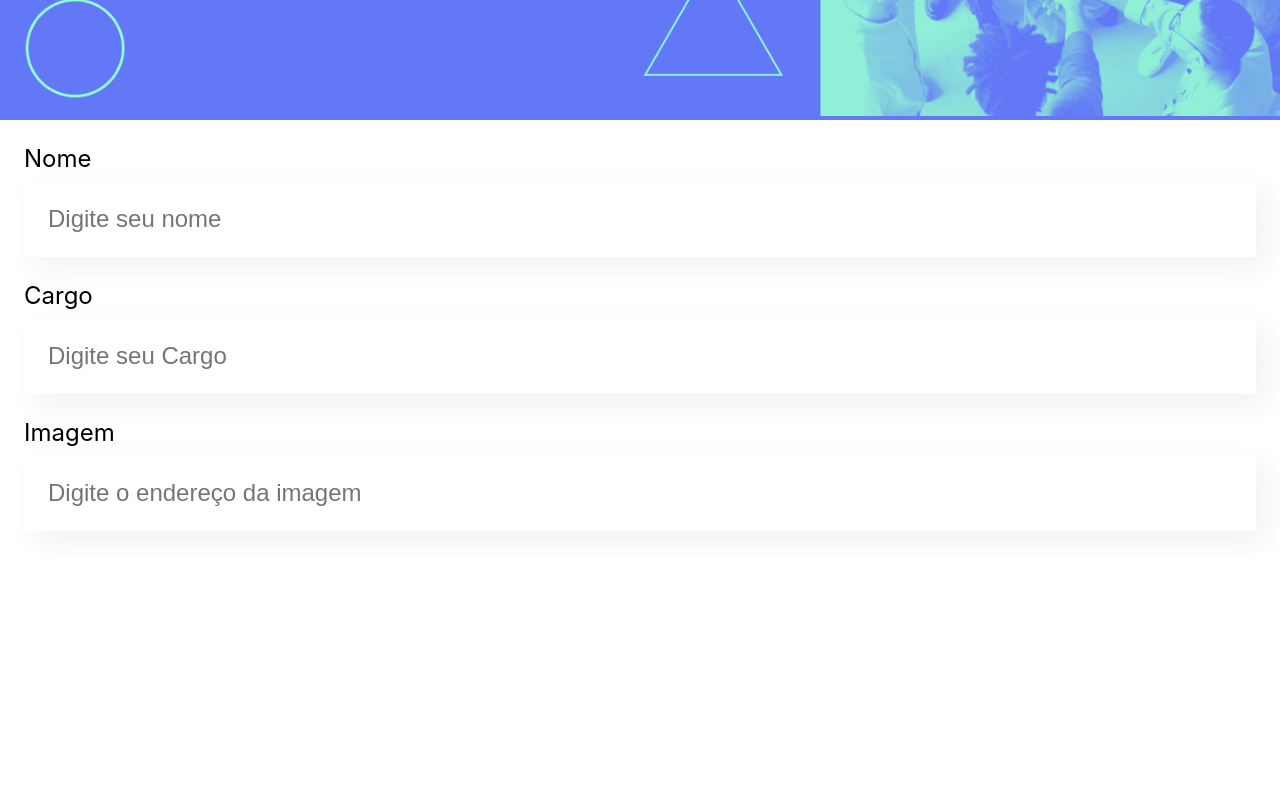
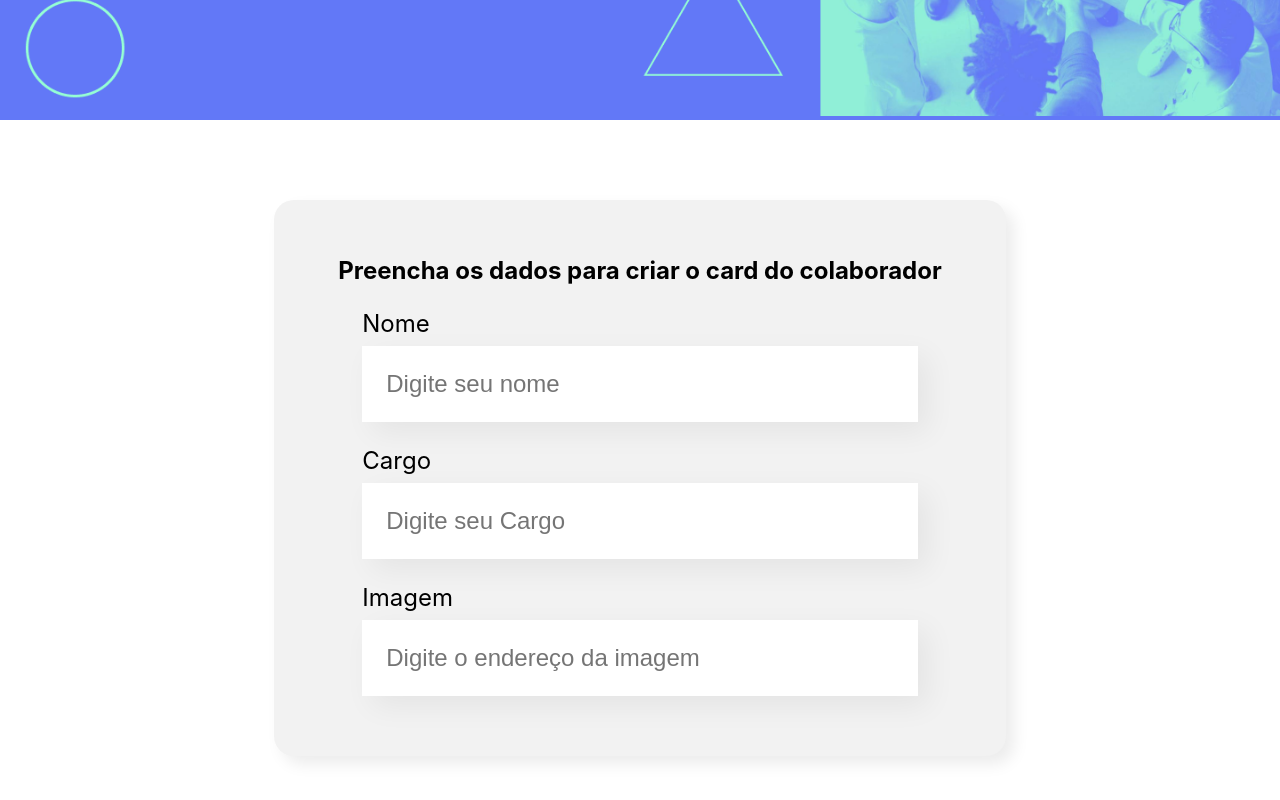
Before and after one commit to DanielCaresma/organo-react, a JavaScript app: page / in a window 1280 px wide. Shown: the part 378-1178 px from the top of the page. Before the commit the page ends 933 px from the top, so only its background shows below. Built offline with nearby package versions, Linux system fonts and the light colour scheme; the HTML template or start-up script is replaced by a standard one.

Commit message:
Criando componente formulário

```diff
--- a/src/App.js
+++ b/src/App.js
@@ -1,13 +1,11 @@
 import Banner from './componentes/Banner';
-import CampoTexto from './componentes/CampoTexto';
+import Formulario from './componentes/Formulario'
 
 function App() {
   return (
     <div className="App">
       <Banner />
-      <CampoTexto label="Nome" placeholder="Digite seu nome"/>
-      <CampoTexto label="Cargo" placeholder="Digite seu Cargo"/>
-      <CampoTexto label="Imagem" placeholder="Digite o endereço da imagem"/>
+      <Formulario />
     </div>
   );
 }
--- /dev/null
+++ b/src/componentes/Formulario/Formulario.css
@@ -0,0 +1,13 @@
+.formulario {
+    display: flex;
+    justify-content: center;
+    margin: 80px 0;
+}
+
+.formulario form {
+    max-width: 80%;
+    background-color: #F2F2F2;
+    border-radius: 20px;
+    padding: 36px 64px;
+    box-shadow: 8px 8px 16px rgba(0, 0, 0, 0.08);
+}
--- /dev/null
+++ b/src/componentes/Formulario/index.js
@@ -0,0 +1,17 @@
+import CampoTexto from '../CampoTexto'
+import './Formulario.css'
+
+const Formulario = () => {
+    return (
+        <section className='formulario'>
+            <form>
+                <h2>Preencha os dados para criar o card do colaborador</h2>
+                <CampoTexto label="Nome" placeholder="Digite seu nome" />
+                <CampoTexto label="Cargo" placeholder="Digite seu Cargo" />
+                <CampoTexto label="Imagem" placeholder="Digite o endereço da imagem" />
+            </form>
+        </section>
+    )
+}
+
+export default Formulario
```
